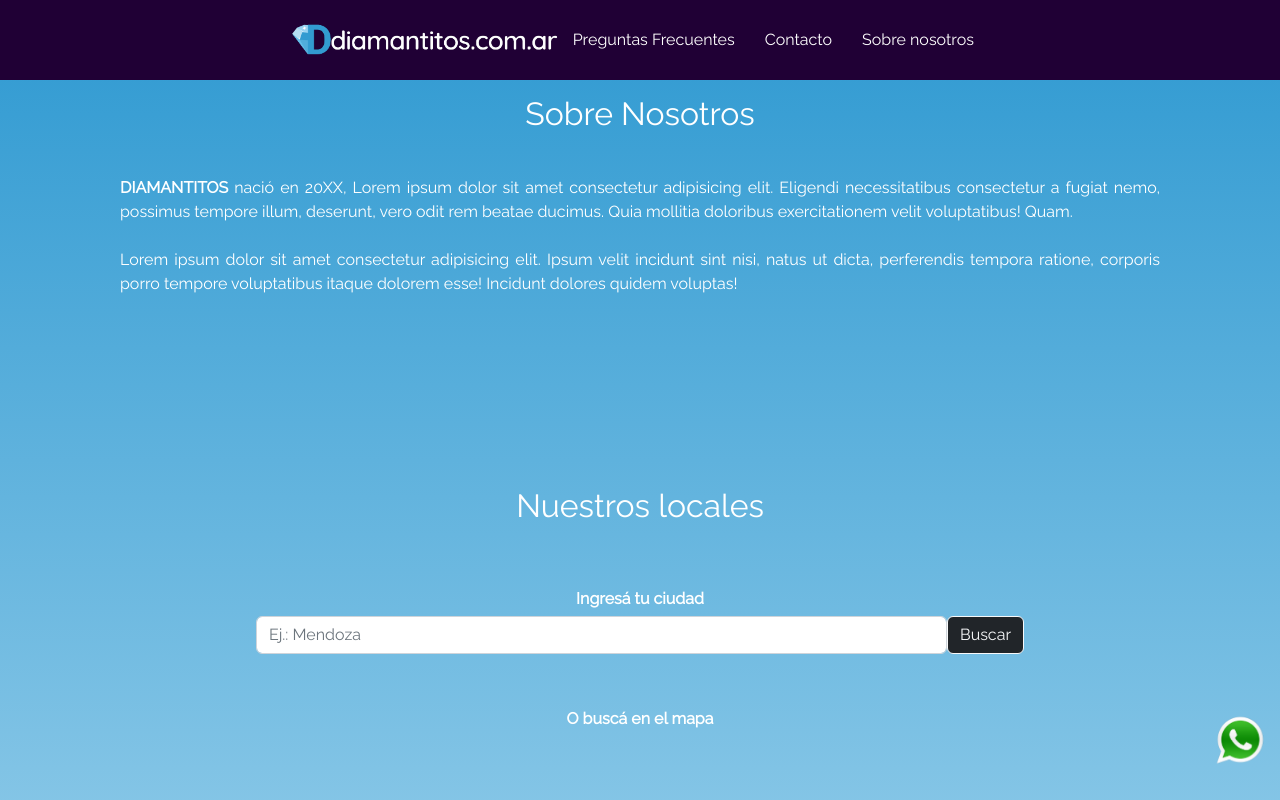
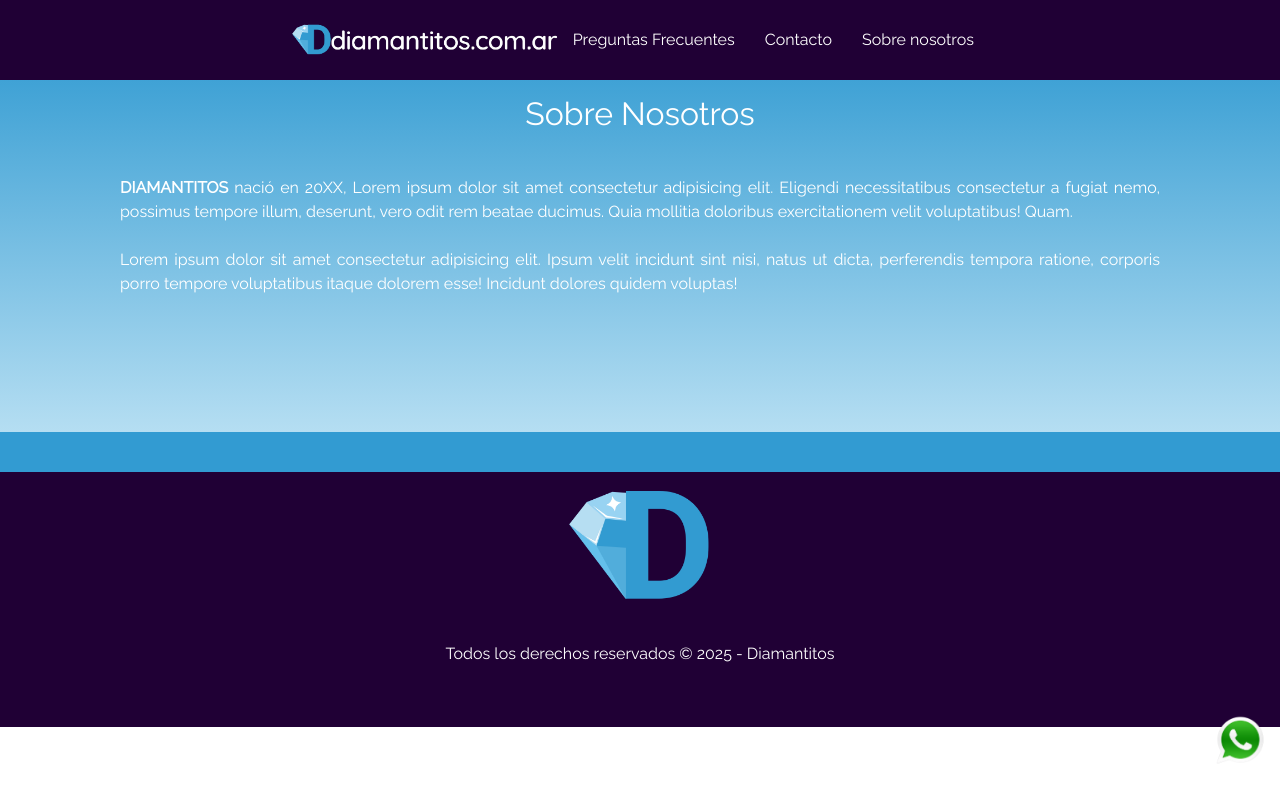
Before and after one commit to juanmherrero/diamantitos, a website: page pages/boutUs.html in a window 1280 px wide. Shown: the top 800 px of the page. Drawn offline with nearby package versions, Linux system fonts and the light colour scheme; grey boxes are pictures that could not be loaded.

Commit message:
Update boutUs.html

```diff
--- a/pages/boutUs.html
+++ b/pages/boutUs.html
@@ -43,16 +43,16 @@
             Lorem ipsum dolor sit amet consectetur adipisicing elit. Ipsum velit incidunt sint nisi, natus ut dicta, perferendis tempora ratione, corporis porro tempore voluptatibus itaque dolorem esse! Incidunt dolores quidem voluptas!
             </p>
         </section>
-        <h2 class="titulo" data-aos="fade-up">Nuestros locales</h2>
+        <!-- <h2 class="titulo" data-aos="fade-up">Nuestros locales</h2>
         <!-- BUSCAR LOCAL -->
-        <h3 class="titulo" data-aos="fade-up"><b>Ingresá tu ciudad</b></h3>
+        <!-- <h3 class="titulo" data-aos="fade-up"><b>Ingresá tu ciudad</b></h3>
         <form class="d-flex busLocal" role="search" data-aos="fade-up">
             <label  for="ingresa tu ciudad"></label>
             <input class="form-control " type="search" placeholder="Ej.: Mendoza" aria-label="search">
             <button type="button" class="btn btn-dark btn-outline-light" data-bs-target="#staticBackdrop">Buscar</button>
         </form>
         <!-- MAPA -->
-        <h3  class="titulo local mapa" data-aos="fade-up"><b>O buscá en el mapa</b></h3>
+        <!-- <h3  class="titulo local mapa" data-aos="fade-up"><b>O buscá en el mapa</b></h3>
         <div class="titulo local" data-aos="fade-up">
             <iframe class="mapa" src="https://www.google.com/maps/embed?pb=!1m14!1m12!1m3!1d13394400.924126253!2d-64.54721501867678!3d-34.95366574749987!2m3!1f0!2f0!3f0!3m2!1i1024!2i768!4f13.1!5e0!3m2!1sen!2sar!4v1649876503717!5m2!1sen!2sar" width="600" height="450" style="border:0;" allowfullscreen="" loading="lazy" referrerpolicy="no-referrer-when-downgrade"></iframe>
         </div>
```
